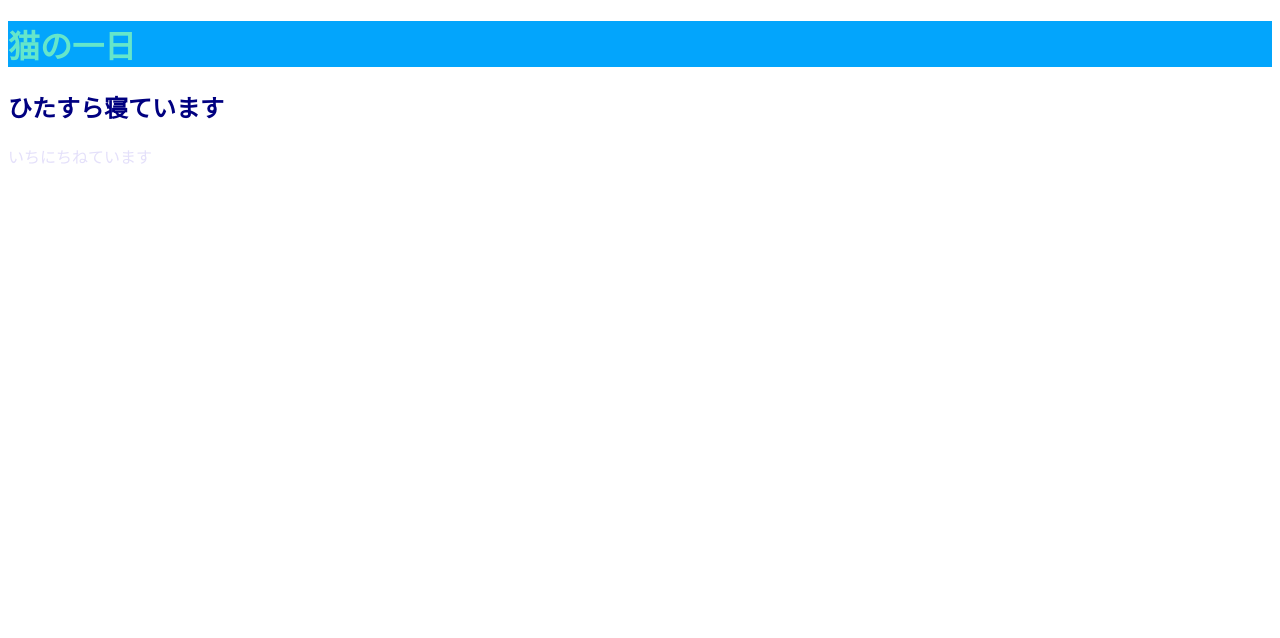
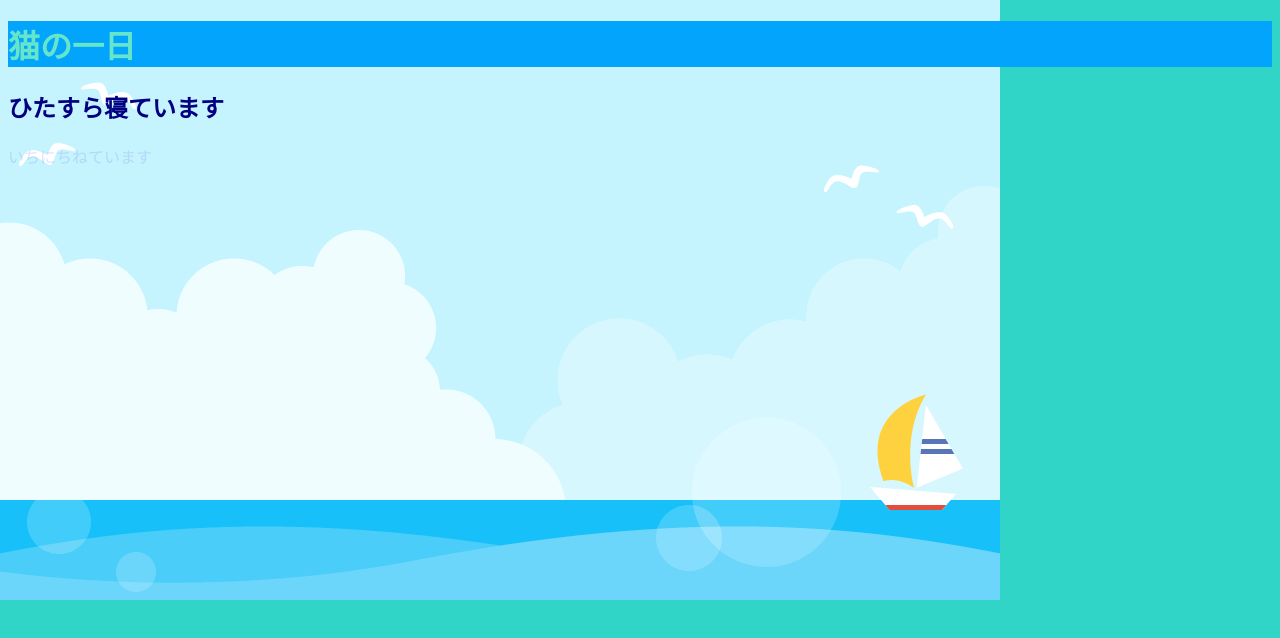
Before and after one commit to yuzuponjapon/yuzuponjapon.github.io, a plain HTML site: page index.html in a window 1280 px wide. Drawn offline with Linux system fonts and the light colour scheme; a web font is replaced by a local one.

Commit message:
widdth height

```diff
--- a/style.css
+++ b/style.css
@@ -1,9 +1,12 @@
 @charset "UTF-8";
-div {
+body {
 	background-color: #30d5c8;
 	background-image: url(images/umi.png);
 	background-repeat: no-repeat;
-	background-size: cover;
+/*	background-size: cover;
+ */
+	whidth: 500px;
+	height: 300px;
 }
 
 h1 {
```
